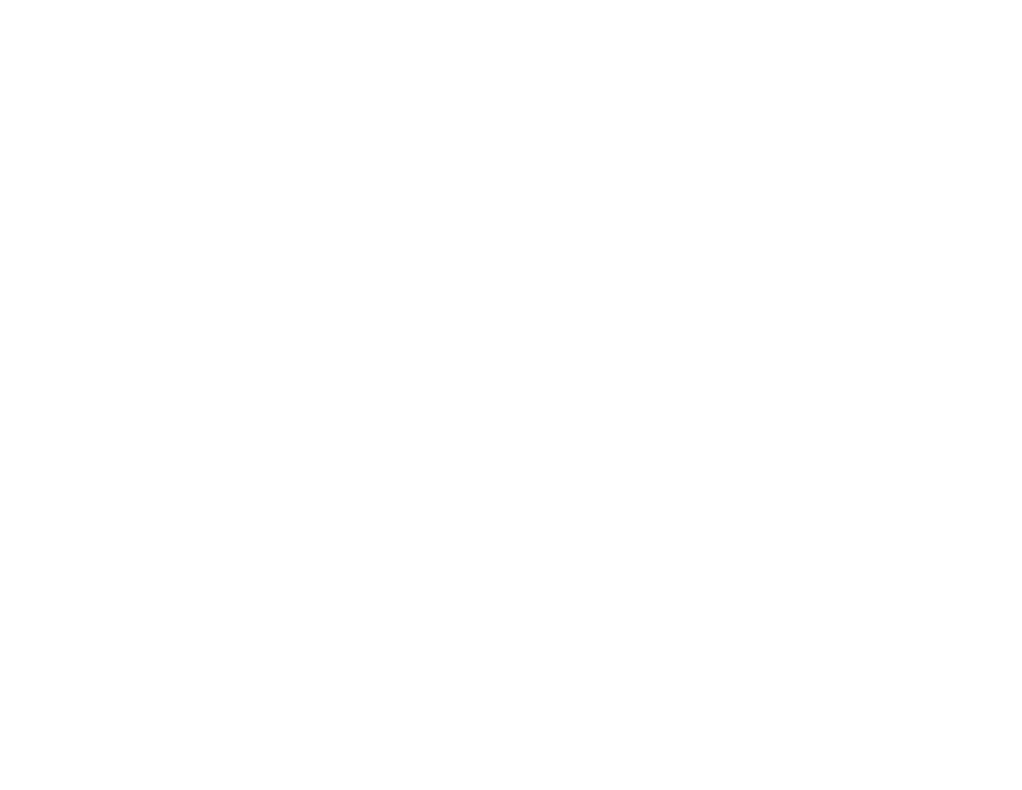
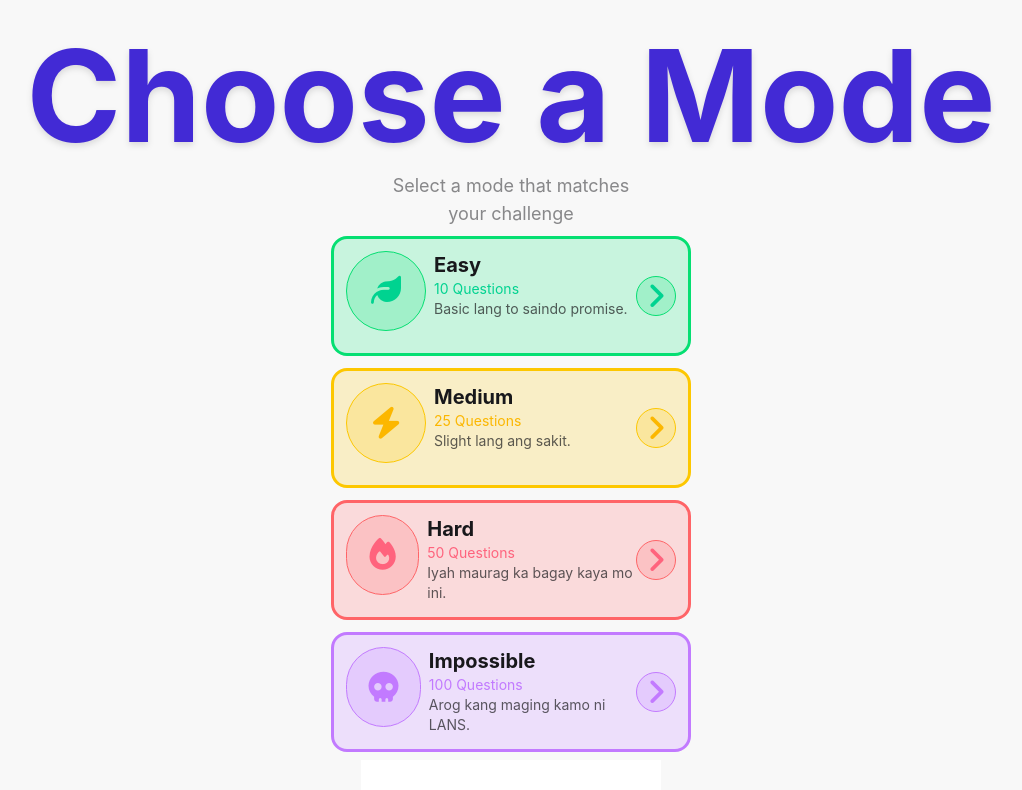
Before and after one commit to falsettoDev06/quiz-app, a React (Vite) app: page /mode in a window 1280 px wide. Before the commit this address had no page. Shown: the top 790 px of the page, without its empty margins (129-1151 px from the left). Built offline with nearby package versions, Linux system fonts and the light colour scheme.

Commit message:
Added a new mode page and card component

```diff
--- a/src/App.jsx
+++ b/src/App.jsx
@@ -5,6 +5,7 @@
 import Welcome from "./pages/Welcome";
 import Results from "./pages/Results";
 import QuizPlay from "./pages/QuizPlay";
+import Mode from "./pages/Mode";
 
 //context
 import { QuizProvider } from "./context/QuizContext";
@@ -15,6 +16,7 @@
       <QuizProvider>
         <Routes>
           <Route path="/" element={<Welcome />} />
+          <Route path="/mode" element={<Mode />} />
           <Route path="/quizplay" element={<QuizPlay />} />
           <Route path="/results" element={<Results />} />
         </Routes>
--- /dev/null
+++ b/src/components/ModeCard.jsx
@@ -0,0 +1,72 @@
+function ModeCard({ mode }) {
+  // Define dynamic styles
+  const config = {
+    Easy: {
+      border: "border-green-400",
+      bg: "bg-green-400/20",
+      text: "text-success",
+      icon: "fa-leaf",
+      numberOfQuestions: 10,
+      message: "Basic lang to saindo promise."
+    },
+    Medium: {
+      border: "border-yellow-400",
+      bg: "bg-yellow-400/20",
+      text: "text-warning",
+      icon: "fa-bolt",
+      numberOfQuestions: 25,
+      message: "Slight lang ang sakit."
+    },
+    Hard: {
+      border: "border-red-400",
+      bg: "bg-red-400/20",
+      text: "text-error",
+      icon: "fa-fire",
+      numberOfQuestions: 50,
+      message: "Iyah maurag ka bagay kaya mo ini."
+    },
+    Impossible: {
+      border: "border-purple-400",
+      bg: "bg-purple-400/20",
+      text: "text-purple-400",
+      icon: "fa-skull",
+      numberOfQuestions: 100,
+      message: "Arog kang maging kamo ni LANS."
+    },
+  };
+
+  const { border, bg, text, icon } = config[mode];
+
+  return (
+    <div
+      className={`flex flex-row justify-between p-3 card rounded-2xl w-90 h-30 border-3 ${border} ${bg}`}
+    >
+      <div className="flex flex-row">
+        <div
+          className={`w-20 h-20 rounded-full border flex items-center justify-center ${border} ${bg}`}
+        >
+          <i className={`fa-solid ${icon} ${text} text-3xl`}></i>
+        </div>
+
+        <div className="flex flex-col justify-start pl-2">
+          <h1 className="text-xl font-bold">{mode}</h1>
+          <p
+            className={`text-sm ${text}`}
+          >{`${config[mode].numberOfQuestions} Questions`}</p>
+          <p
+            className={`text-sm text-base-content/70`}
+          >{`${config[mode].message}`}</p>
+        </div>
+      </div>
+      <div className="flex items-center justify-center">
+        <div
+          className={`w-10 h-10 rounded-full border flex items-center justify-center ${border} ${bg}`}
+        >
+          <i className={`fa-solid fa-angle-right ${text} text-3xl`}></i>
+        </div>
+      </div>
+    </div>
+  );
+}
+
+export default ModeCard;
--- /dev/null
+++ b/src/pages/Mode.jsx
@@ -0,0 +1,35 @@
+import {useQuizContext} from "../context/QuizContext";
+import ModeCard from "../components/ModeCard";
+function Mode(){
+
+  return(
+    <div className="flex flex-col justify-evenly py-5 bg-base-200 min-h-screen">
+      <div className="text-center">
+        <h1 className="lg:text-9xl text-4xl font-bold text-primary m-3  drop-shadow-md">Choose a Mode</h1>
+        <p className="text-lg text-base-content/50">Select a mode that matches  <br></br> your challenge
+        </p>
+      </div>
+      <div className="flex flex-col gap-3 items-center p-2">
+        <ModeCard mode="Easy"></ModeCard>
+        <ModeCard mode="Medium"></ModeCard>
+        <ModeCard mode="Hard"></ModeCard>
+        <ModeCard mode="Impossible"></ModeCard>
+      </div>
+      <div className="flex justify-center">
+        <div className="flex p-3 w-75 h-25 bg-base-100">
+          <div>
+
+          </div>
+          <div>
+
+          </div>
+          <div>
+
+          </div>
+        </div>
+      </div>
+    </div>
+  )
+}
+
+export default Mode
--- a/src/pages/Welcome.jsx
+++ b/src/pages/Welcome.jsx
@@ -10,7 +10,7 @@
   return (
     <div className="flex flex-col justify-center items-center w-screen h-screen bg-base-200">
       <div className="text-center max-w-2xl px-6">
-        <h1 className="lg:text-9xl text-6xl font-black text-primary mb-6 drop-shadow-md">
+        <h1 className="lg:text-9xl text-6xl font-bold text-primary mb-6 drop-shadow-md">
           Quiz Time
         </h1>
         <p className="lg:text-xl text-lg text-base-content/70 lg:mb-12 mb-6">
```
Also changed, not shown: public/Screenshot 2026-06-26 115250.png (added).
